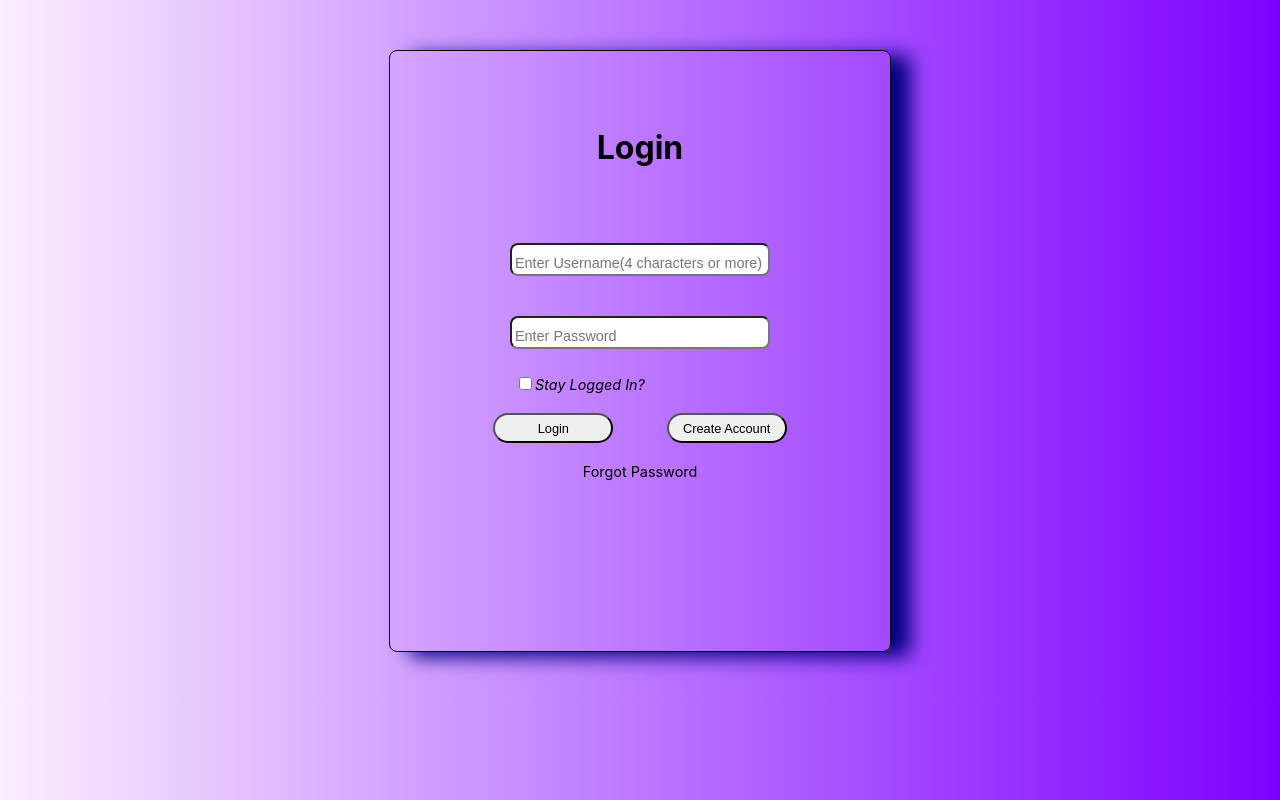
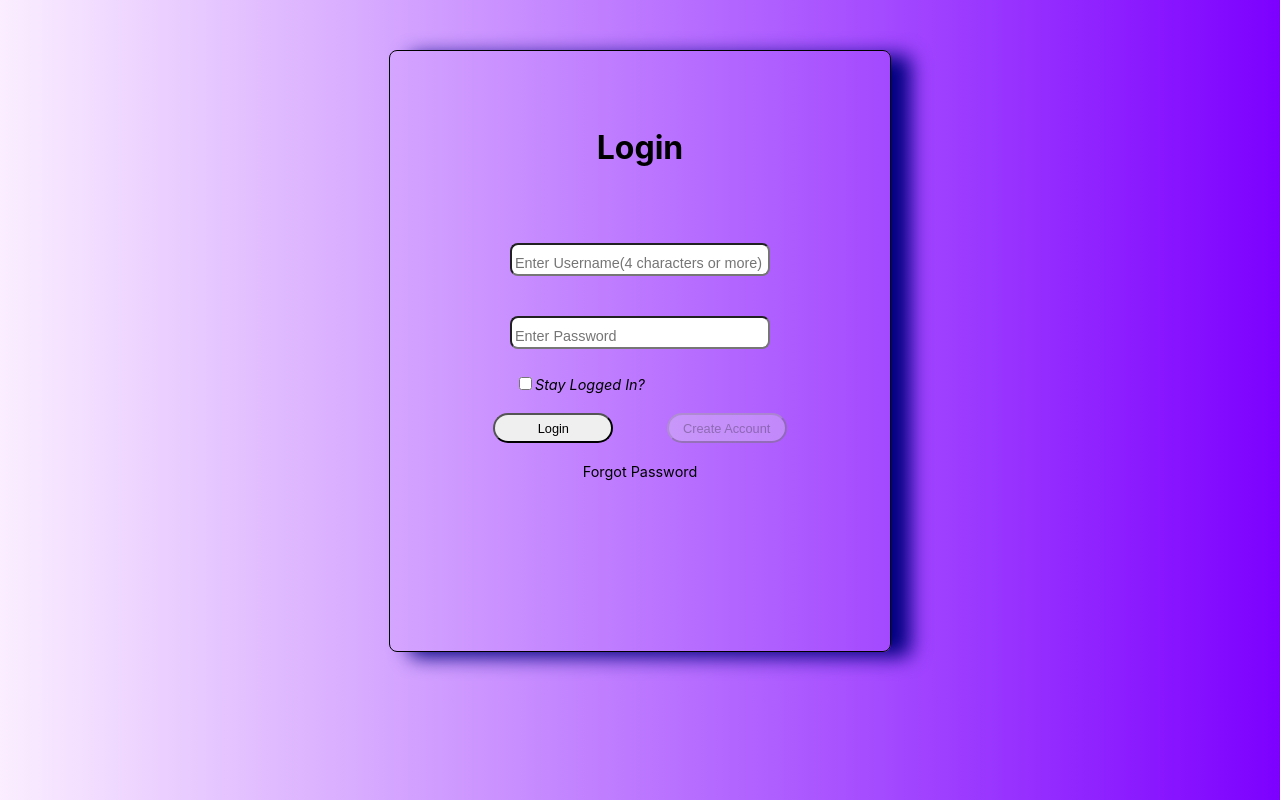
Before and after one commit to git-acruz/Medication-Tracker, a React (Create React App) app in the folder med-tracker-user/: page / in a window 1280 px wide. Built offline with nearby package versions, Linux system fonts and the light colour scheme; no server answers.

Commit message:
temporary disable signup

```diff
--- a/med-tracker-user/src/components/LoginForm.js
+++ b/med-tracker-user/src/components/LoginForm.js
@@ -137,6 +137,7 @@ function LoginForm({ onLoginSuccess, setLoading }) {
                         <button
                             type='button'
                             id='create-btn'
+                            disabled='true'
                             onClick={() => switchFormType('signup')}
                             >Create Account
                         </button>
```
